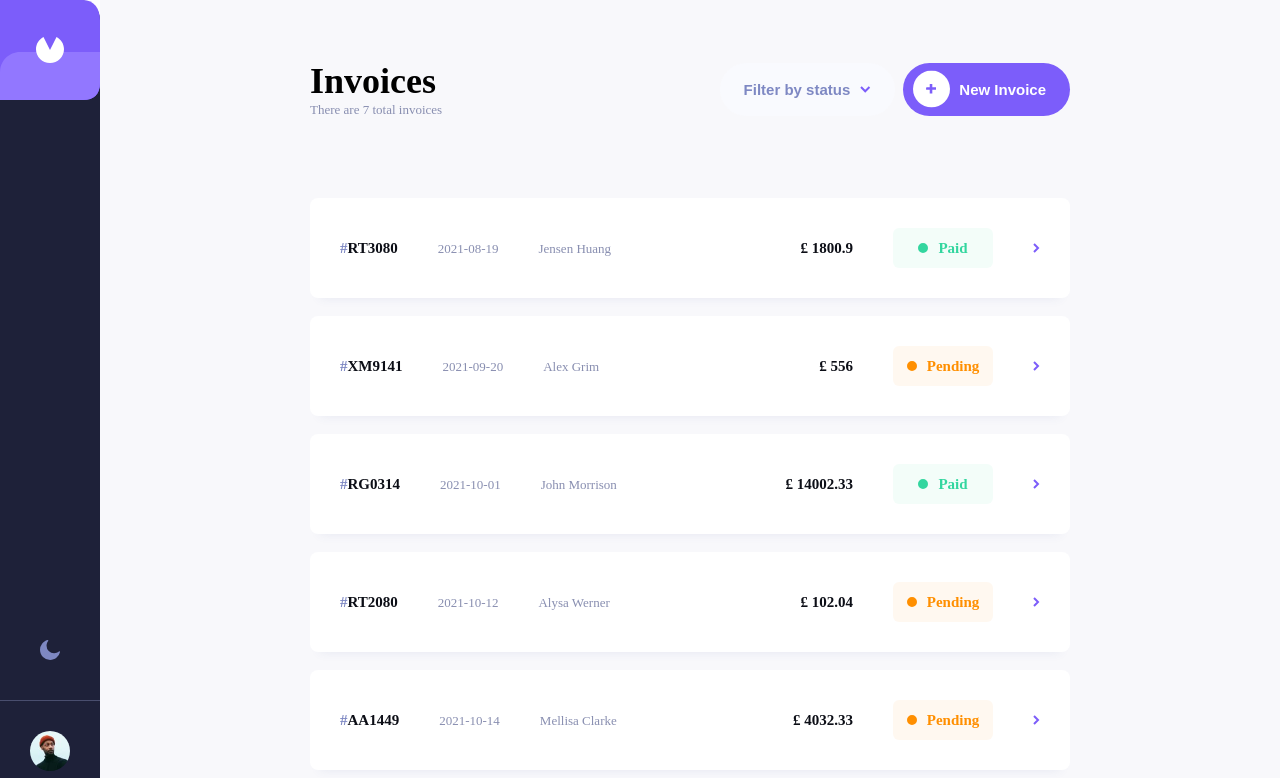
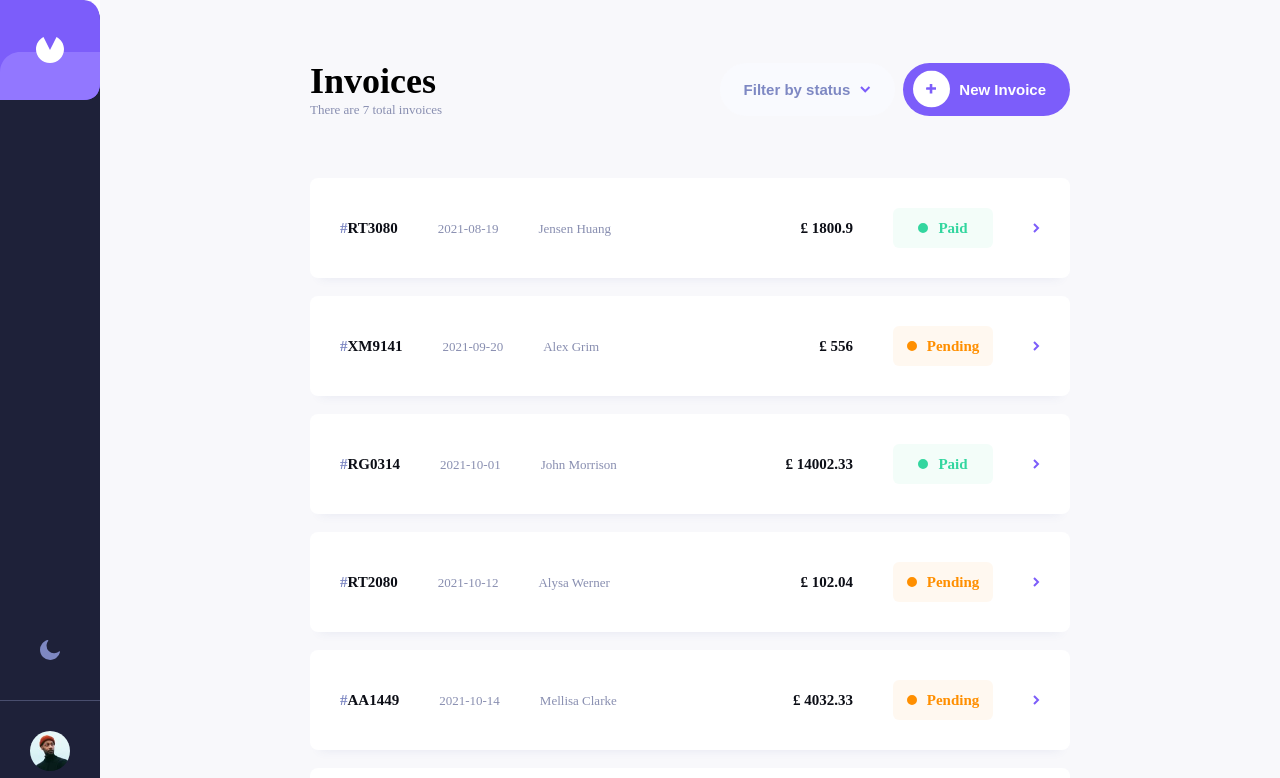
Before and after one commit to LynnHsaio/invoice-app, a Vue app: page / in a window 1280 px wide. Shown: the top 778 px of the page. Built offline with nearby package versions, Linux system fonts and the light colour scheme.

Commit message:
[ADD] 加入清單空白畫面

```diff
--- a/src/pages/Main.vue
+++ b/src/pages/Main.vue
@@ -1,12 +1,9 @@
 <template>
-  <div class="Main">
   <div class="container">
     <div class="toolbar">
       <header>
         <h1 class="heading">Invoices</h1>
-          <p class="text-small color-purple">
-            There are {{ 7 }} total invoices
-          </p>
+        <p class="text-small color-purple">There are {{ 7 }} total invoices</p>
       </header>
       <div class="btns">
         <button class="btn btn--white">
@@ -20,8 +17,17 @@
       </div>
     </div>
 
-      <main>
-        <ul class="list">
+    <main class="main">
+      <div class="empty" v-show="list.length <= 0">
+        <img src="../assets/illustration-empty.svg" alt="empty" />
+        <h2 class="text-large">There is nothing here</h2>
+        <p class="text-small">Create an invoice by clicking the</p>
+        <p class="text-small">
+          <strong>New Invoice</strong> button and get started
+        </p>
+      </div>
+
+      <ul class="list" v-show="list.length > 0">
         <li class="item" v-for="item of list" :key="item.id">
           <div>
             <span class="item-id text-medium">{{ item.id }}</span>
@@ -45,7 +51,6 @@
       </ul>
     </main>
   </div>
-  </div>
 </template>
 <script>
 import data from "../data/data.json";
@@ -65,7 +70,26 @@ export default {
   display: flex;
   justify-content: space-between;
   align-items: center;
-  margin-bottom: 80px;
+  margin-bottom: 60px;
+}
+
+.main {
+  flex: 1;
+
+  .empty {
+    height: 100%;
+    display: flex;
+    flex-direction: column;
+    justify-content: center;
+    align-items: center;
+
+    img {
+      margin-bottom: 60px;
+    }
+
+    h2 {
+      margin-bottom: 24px;
+    }
   }
 
   .list {
@@ -87,4 +111,5 @@ export default {
       }
     }
   }
+}
 </style>
--- a/src/style/common.scss
+++ b/src/style/common.scss
@@ -33,6 +33,9 @@ body,
   margin: 0px auto;
   padding: 20px;
   background-color: $backgroundColor-light;
+
+  display: flex;
+  flex-direction: column;
 }
 
 // TYPOGRAPHY
```
Lines whose indentation alone changed are shown as unchanged.
